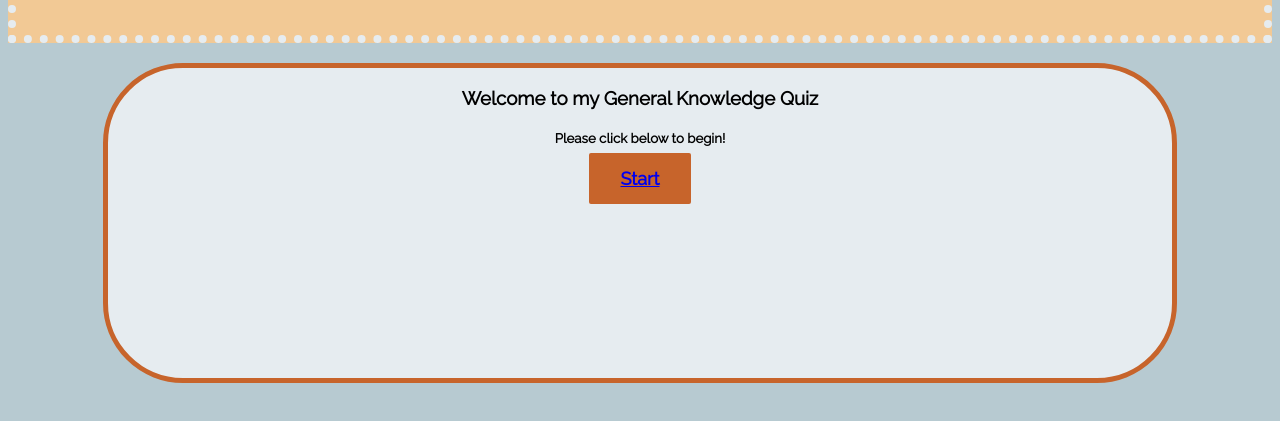
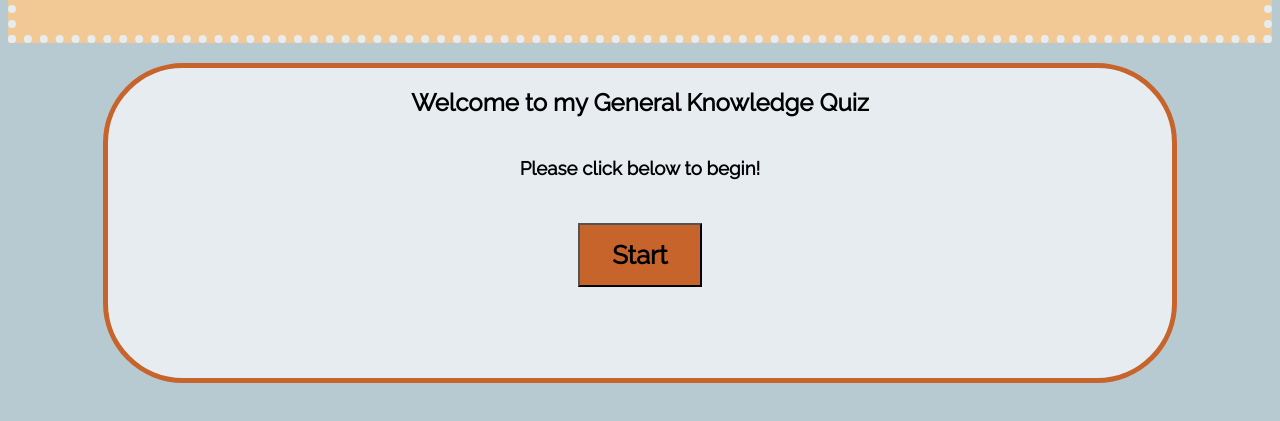
Before and after one commit to David-Maura-Rodgers/JavaScript_Project_2, a plain HTML site: page index.html in a window 1280 px wide. Shown: the part 93-514 px from the top of the page. Drawn offline with Linux system fonts and the light colour scheme.

Commit message:
add styling for start button on home page

```diff
--- a/assets/css/style.css
+++ b/assets/css/style.css
@@ -1,11 +1,10 @@
-/* Global style */
+/* -------------- BODY, HEADINGS AND PSUDEO CLASSED FOR START, NEXT Q. AND RESTART BUTTONS ----------------- */
 body {
     background-color: #b7cad1;
     font-family: "Raleway", sans-serif;
     text-align: center;
 }
 
-/* Heading */
 #heading {
     background-color: rgba(243, 201, 149, 0.993);
     border: #E6ECF0 dotted 8px;
@@ -15,15 +14,41 @@ body {
     margin-bottom: 20px;
 }
 
+h3 {
+    margin-top: 40px;
+}
+
 #start-button {
     margin: 0 auto;
-    border-radius: 2px;
     padding: 15px 32px 15px 32px;
-    font-size: 100%;
-    background-color: rgb(199, 100, 43);
-    font-size: large;
+    margin-top: 25px;
+    font-size: 190px;
+    font-size: 160%;
+    text-decoration: none;
+    color: black;
+    background-color: rgb(199, 100, 43);;
     font-weight: bold;
+    font-family: "Raleway", sans-serif;
 }
+
+#start-button:hover {
+    background-color: rgba(243, 201, 149, 0.993);
+    border-color: solid black 10px;
+    border-radius: 10px;
+}
+
+#next-button:hover {
+    background-color: #E6ECF0;
+    border-color: solid black 10px;
+    border-radius: 10px;
+}
+
+#restart-button:hover {
+    background-color: #E6ECF0;
+    border-color: solid black 10px;
+    border-radius: 10px;
+}
+
 
 /* -------------- QUESTION DISPLAY AND ANSWER OPTIONS AREA ----------------- */
 
--- a/index.html
+++ b/index.html
@@ -21,9 +21,14 @@
     </div>
 
     <div id="quiz-area">
-        <h3>Welcome to my General Knowledge Quiz</h3>
-        <h5>Please click below to begin!</h5>
-        <a href="quiz.html" id="start-button">Start</a>
+        <h2>Welcome to my General Knowledge Quiz</h2>
+        <h3>Please click below to begin!</h3>
+        <div>
+            <!-- https://www.geeksforgeeks.org/how-to-create-an-html-button-that-acts-like-a-link/ -->
+            <a href="quiz.html">
+            <button id="start-button">Start</button>
+            </a>
+        </div>
     </div>
 
     <script src="assets/js/script.js"></script>
```
